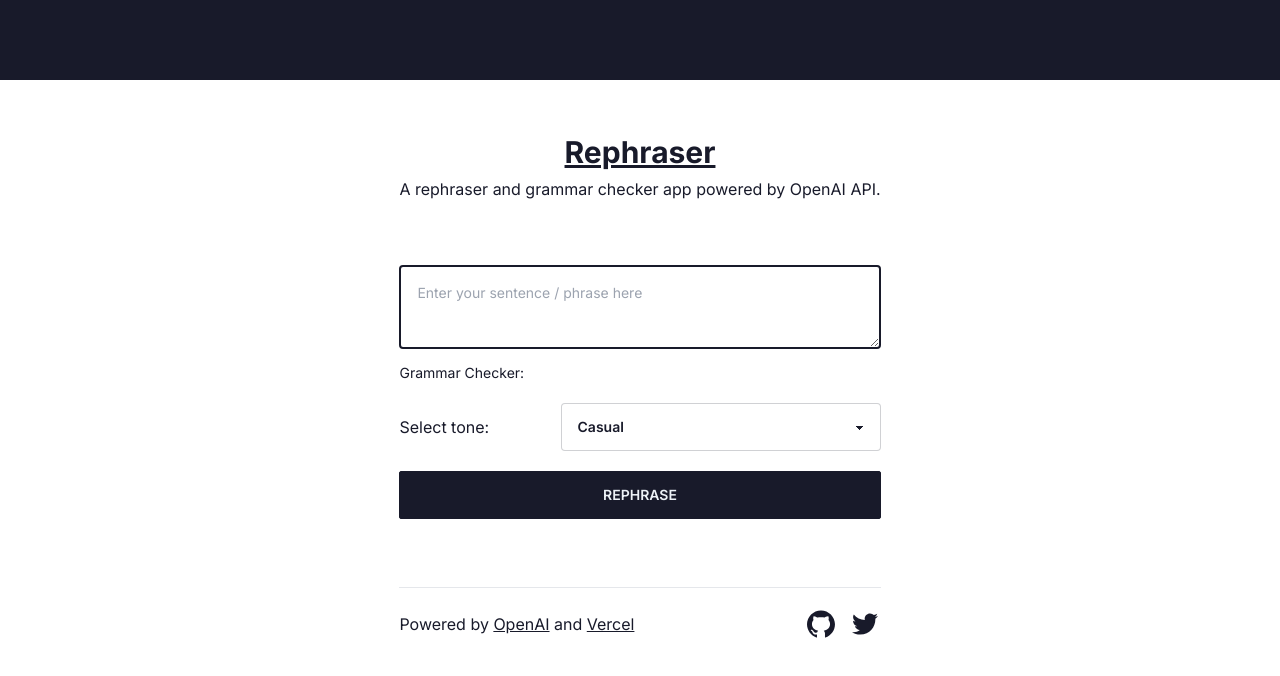
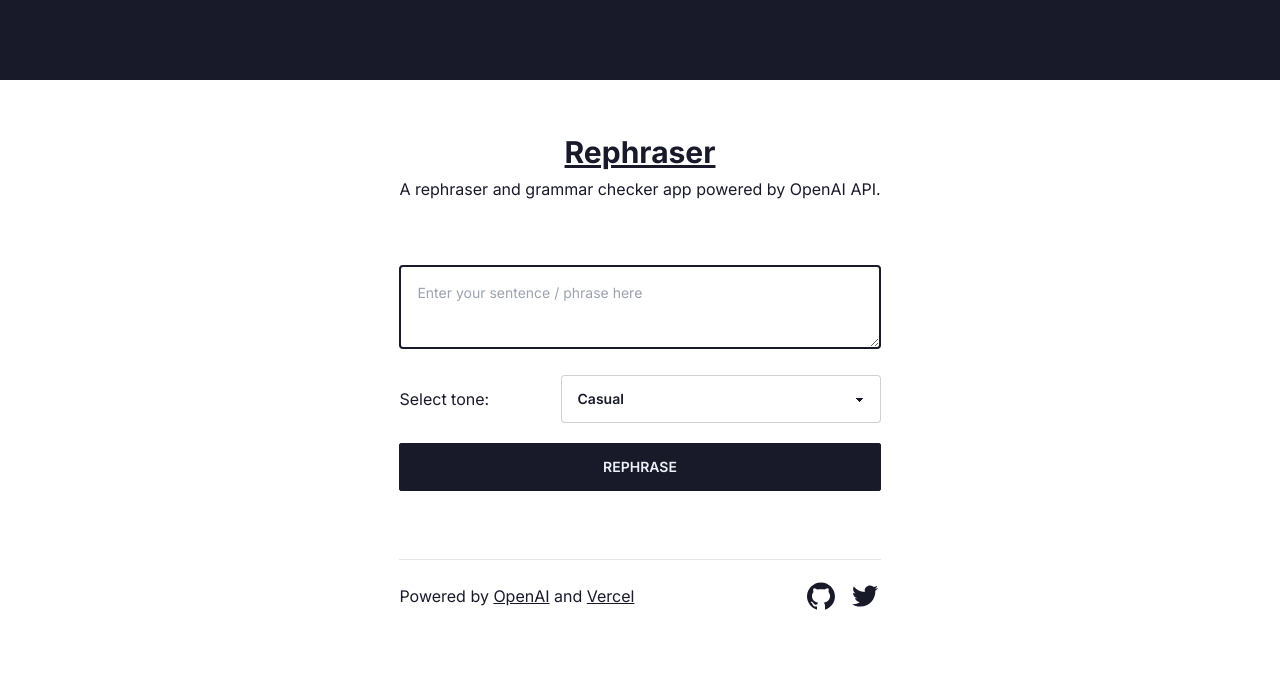
Before and after one commit to JohnPevien/rephraser, a Next.js app: page / in a window 1280 px wide. Shown: the top 676 px of the page. Built offline with nearby package versions, Linux system fonts and the light colour scheme.

Commit message:
Change grammar checker to suggested sentence when sentence is grammatically wrong

```diff
--- a/pages/index.tsx
+++ b/pages/index.tsx
@@ -159,9 +159,10 @@ export default function Home() {
                 }}
                 value={sentence}
               />
-              <p className={`text-sm mt-2 `}>Grammar Checker:</p>
+
               {!correctGrammar && (
                 <>
+                  <p className={`text-sm mt-2 `}>Suggested Sentence:</p>
                   <p className='text-xs text-gray-500 mt-2'>
                     {`${suggestedSentence}`}
                   </p>
```
